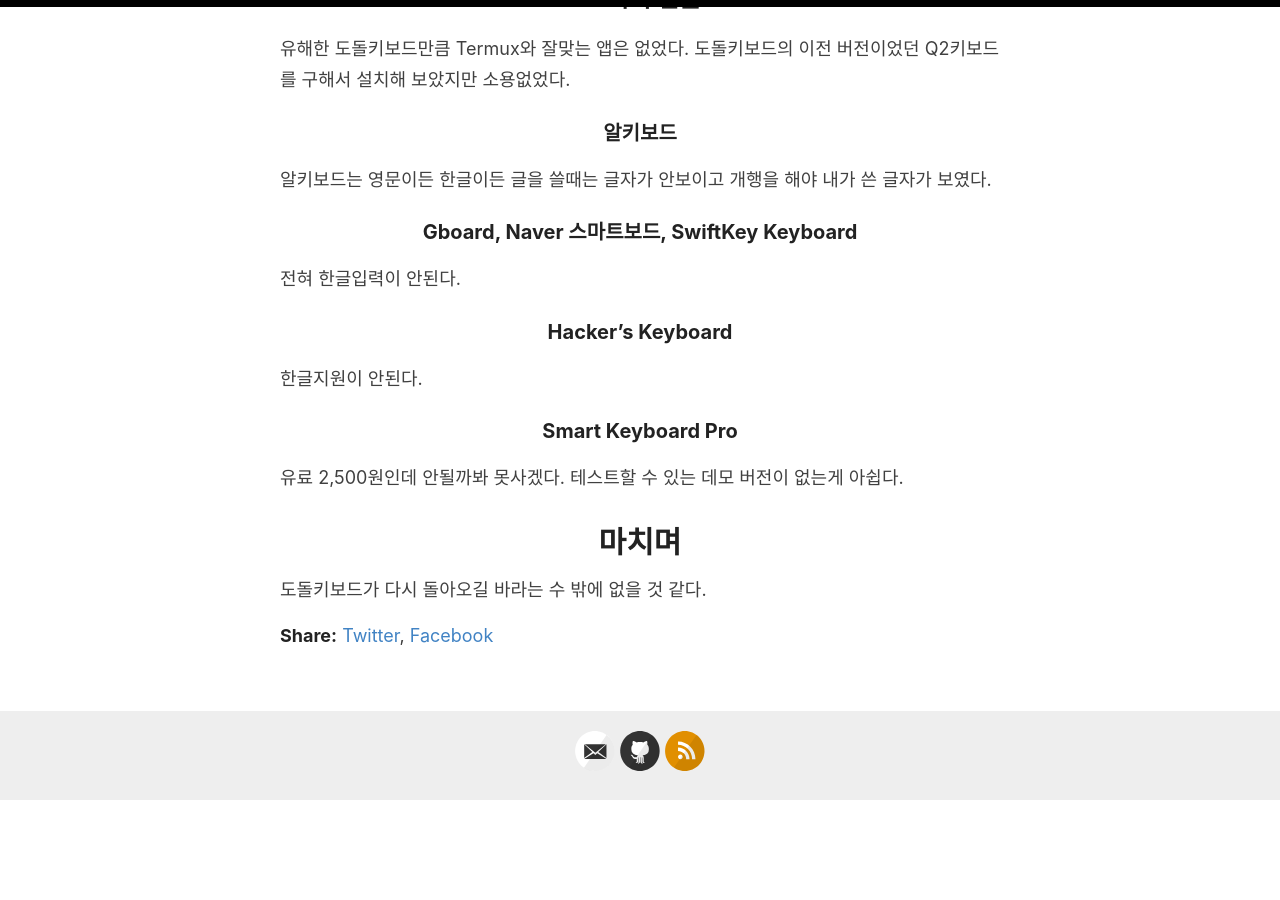
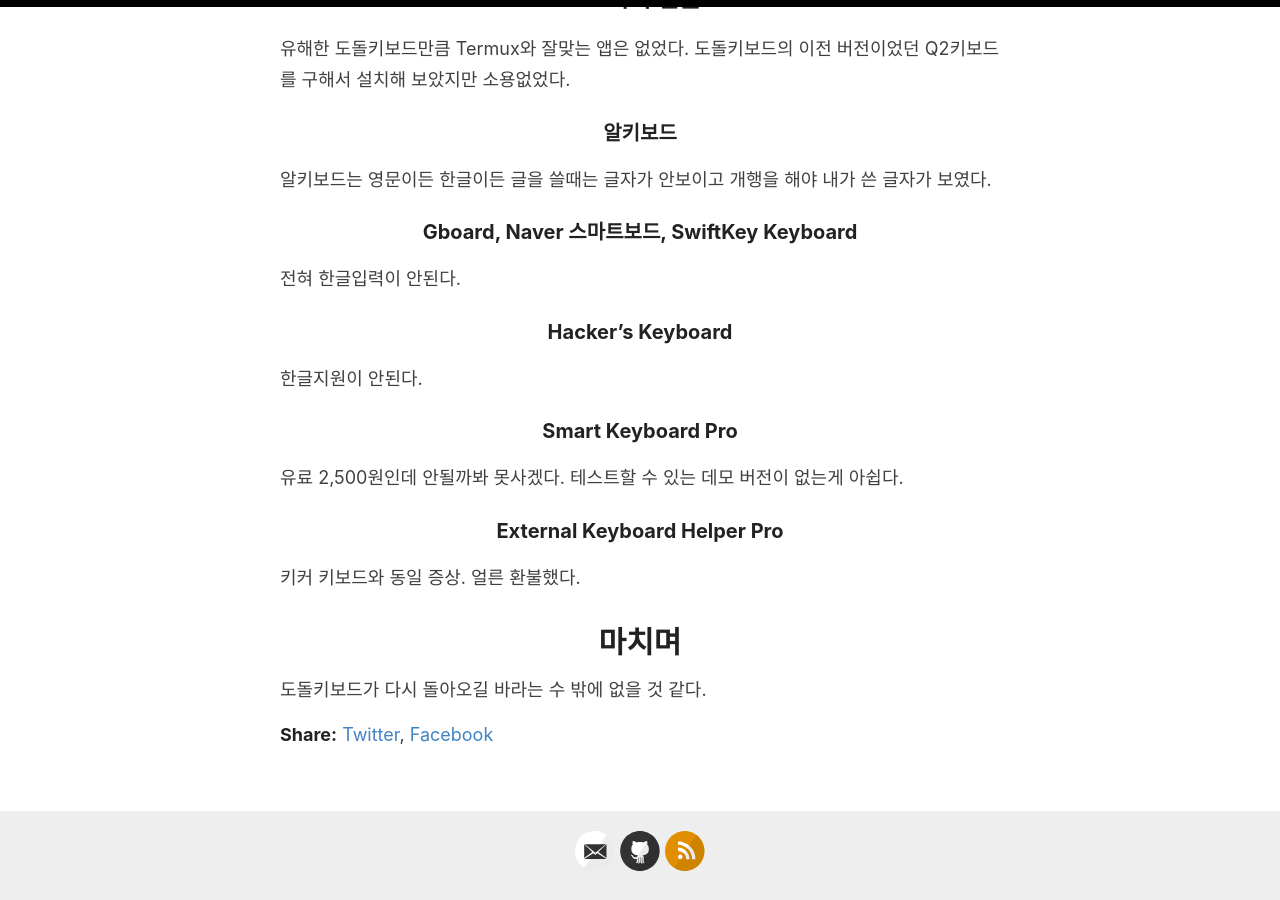
Before and after one commit to ch3224bin/ch3224bin.github.io, a Jekyll site: the page built from _posts/2019-9-9-develop-anywhere-use-termux-7.md, in a window 1280 px wide and 900 px high, scrolled down 1478 px. Built offline with Jekyll 4.4.1, drawn with Linux system fonts in a browser that asks for light colours; comment, search, counter and statistics services are not loaded; before the commit the page ends 2279 px from its top, so only the background shows below that.

Commit message:
Termux사용기 6부 작성

```diff
--- a/_posts/2019-9-9-develop-anywhere-use-termux-7.md
+++ b/_posts/2019-9-9-develop-anywhere-use-termux-7.md
@@ -44,6 +44,8 @@ Linux를 처음 사용할때 한번은 넘어야 하는 관문이 있다.
 한글지원이 안된다.
 ### Smart Keyboard Pro
 유료 2,500원인데 안될까봐 못사겠다. 테스트할 수 있는 데모 버전이 없는게 아쉽다.
+### External Keyboard Helper Pro
+키커 키보드와 동일 증상. 얼른 환불했다.
 
 # 마치며
 도돌키보드가 다시 돌아오길 바라는 수 밖에 없을 것 같다.
```
